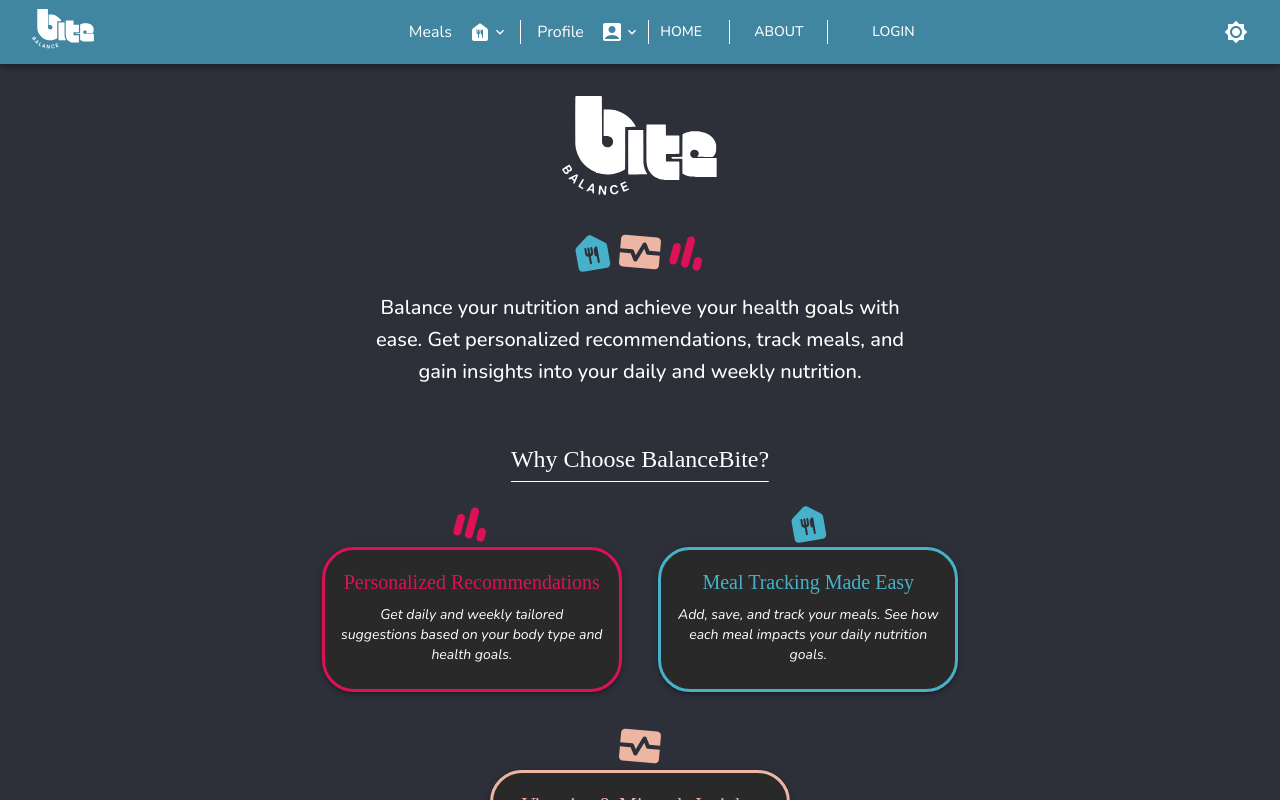
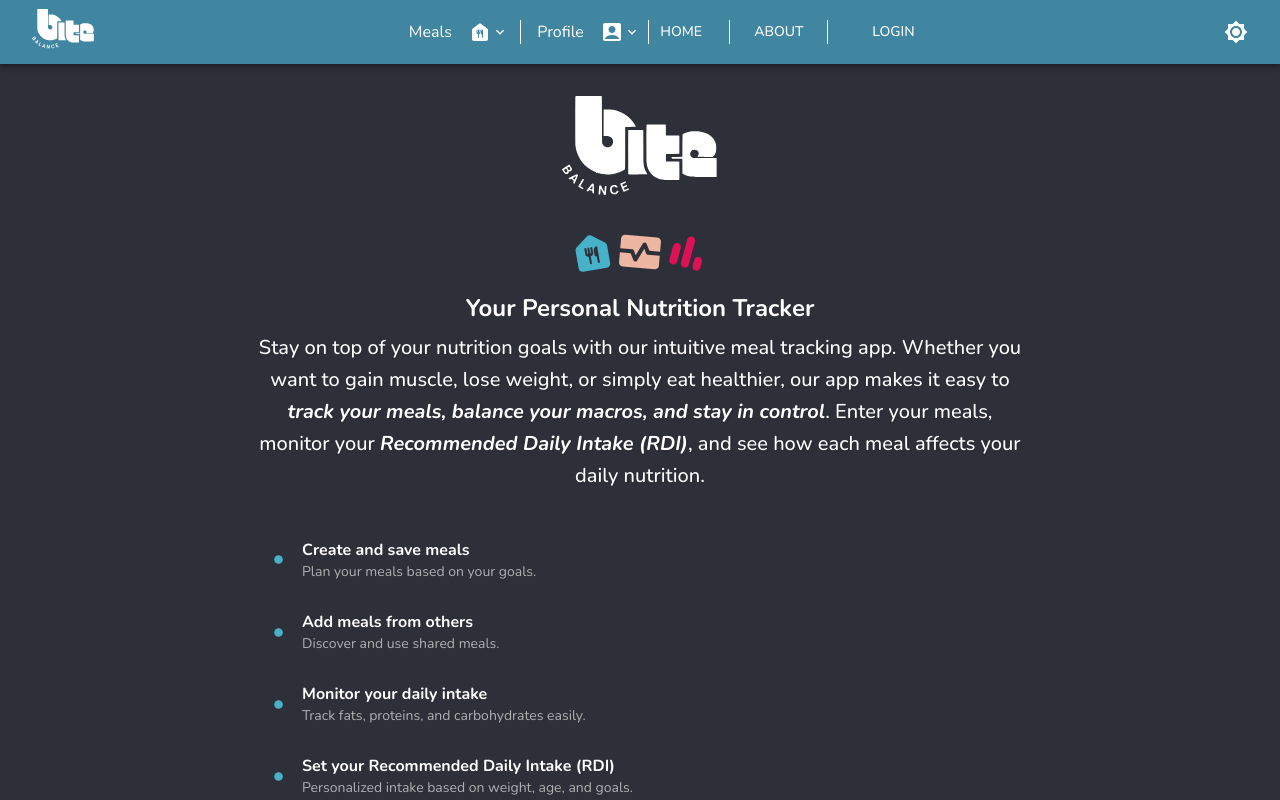
Before and after one commit to Haikotjo/balancebite-frontend, a React (Vite) app: page / in a window 1280 px wide. Shown: the top 800 px of the page. Built offline with nearby package versions, Linux system fonts and the light colour scheme; no server answers.

Commit message:
Added featureList to homepage

```diff
--- a/src/components/home/animatedBox/AnimatedBox.jsx
+++ b/src/components/home/animatedBox/AnimatedBox.jsx
@@ -32,7 +32,7 @@ const AnimatedBox = ({ children, className = '', animation = 'slideIn', directio
         <Box
             className={`animated-box ${className}`}
             sx={{
-                maxWidth: 600, // Maximum width constraint
+                maxWidth: 800, // Maximum width constraint
                 marginBottom, // Apply bottom margin
                 padding, // Apply padding
                 animation: `${keyframesName} 1.5s ease-in-out`, // Animation settings
--- /dev/null
+++ b/src/components/home/featureList/FeatureList.jsx
@@ -0,0 +1,39 @@
+import { List, ListItem, ListItemText, ListItemIcon } from '@mui/material';
+import FiberManualRecordIcon from '@mui/icons-material/FiberManualRecord';
+import { useTheme } from '@mui/material/styles';
+
+const FeatureList = () => {
+    const theme = useTheme();
+
+    const features = [
+        { primary: "Create and save meals", secondary: "Plan your meals based on your goals." },
+        { primary: "Add meals from others", secondary: "Discover and use shared meals." },
+        { primary: "Monitor your daily intake", secondary: "Track fats, proteins, and carbohydrates easily." },
+        { primary: "Set your Recommended Daily Intake (RDI)", secondary: "Personalized intake based on weight, age, and goals." },
+        { primary: "Eat meals with a single click", secondary: "See your intake update automatically." },
+    ];
+
+    return (
+        <List
+            sx={{
+                maxWidth: 800,
+                width: "100%",
+                textAlign: "left",
+            }}
+        >
+            {features.map((feature, index) => (
+                <ListItem key={index}>
+                    <ListItemIcon sx={{ minWidth: 30 }}>
+                        <FiberManualRecordIcon sx={{ color: theme.palette.primary.main, fontSize: "small" }} />
+                    </ListItemIcon>
+                    <ListItemText
+                        primary={<strong>{feature.primary}</strong>}
+                        secondary={feature.secondary}
+                    />
+                </ListItem>
+            ))}
+        </List>
+    );
+};
+
+export default FeatureList;
--- a/src/pages/homePage/HomePage.jsx
+++ b/src/pages/homePage/HomePage.jsx
@@ -1,15 +1,17 @@
-import { Box, Typography, Grid, Link } from '@mui/material';
+import {Box, Typography, Grid, Link, ListItem, ListItemText, List, ListItemIcon} from '@mui/material';
 import { useTheme } from '@mui/material/styles';
 import FeatureCard from '../../components/home/featureCard/FeatureCard.jsx';
 import FoodBankRoundedIcon from '@mui/icons-material/FoodBankRounded';
 import MonitorHeartRoundedIcon from '@mui/icons-material/MonitorHeartRounded';
 import BarChartRoundedIcon from '@mui/icons-material/BarChartRounded';
+import FiberManualRecordIcon from '@mui/icons-material/FiberManualRecord';
 import IconLink from "../../components/home/iconWrapper/iconLink/IconLink.jsx";
 import Logo from "../../components/logo/Logo.jsx";
 import IconWrapper from "../../components/home/iconWrapper/IconWrapper.jsx";
 import AnimatedBox from "../../components/home/animatedBox/AnimatedBox.jsx";
 import PageWrapper from "../../components/pageWrapper/PageWrapper.jsx";
 import FeatureSection from "../../components/home/featureSection/FeatureSection.jsx";
+import FeatureList from "../../components/home/featureList/FeatureList.jsx";
 
 /**
  * HomePage Component
@@ -110,20 +112,52 @@ function HomePage() {
             />
 
             {/* Informative Text Section */}
-            <AnimatedBox animation="slideIn" direction="right">
+            <AnimatedBox
+                className="app-info-section"
+                animation="slideIn"
+                direction="right"
+                sx={{
+                    display: "flex",
+                    flexDirection: "column",
+                    alignItems: "center",
+                    textAlign: "center",
+                    maxWidth: 800,
+                    marginX: "auto",
+                }}
+            >
+                <Typography
+                    variant="h5"
+                    component="h1"
+                    sx={{
+                        color: theme.palette.text.primary,
+                        fontWeight: "bold",
+                        marginBottom: 1,
+                    }}
+                >
+                    Your Personal Nutrition Tracker
+                </Typography>
+
                 <Typography
                     variant="h6"
                     component="p"
                     sx={{
                         color: theme.palette.text.primary,
-                        textAlign: 'center',
                         lineHeight: 1.6,
                         textShadow: '1px 1px 2px rgba(0,0,0,0.1)',
+                        maxWidth: 800,
+                        marginBottom: 3,
                     }}
                 >
-                    Balance your nutrition and achieve your health goals with ease. Get personalized recommendations, track meals, and gain insights into your daily and weekly nutrition.
+                    Stay on top of your nutrition goals with our intuitive meal tracking app.
+                    Whether you want to gain muscle, lose weight, or simply eat healthier,
+                    our app makes it easy to <strong><em>track your meals, balance your macros, and stay in control</em></strong>.
+                    Enter your meals, monitor your <strong><em>Recommended Daily Intake (RDI)</em></strong>,
+                    and see how each meal affects your daily nutrition.
                 </Typography>
+
+                <FeatureList />
             </AnimatedBox>
+
 
             {/* Features Section */}
             <FeatureSection
```
